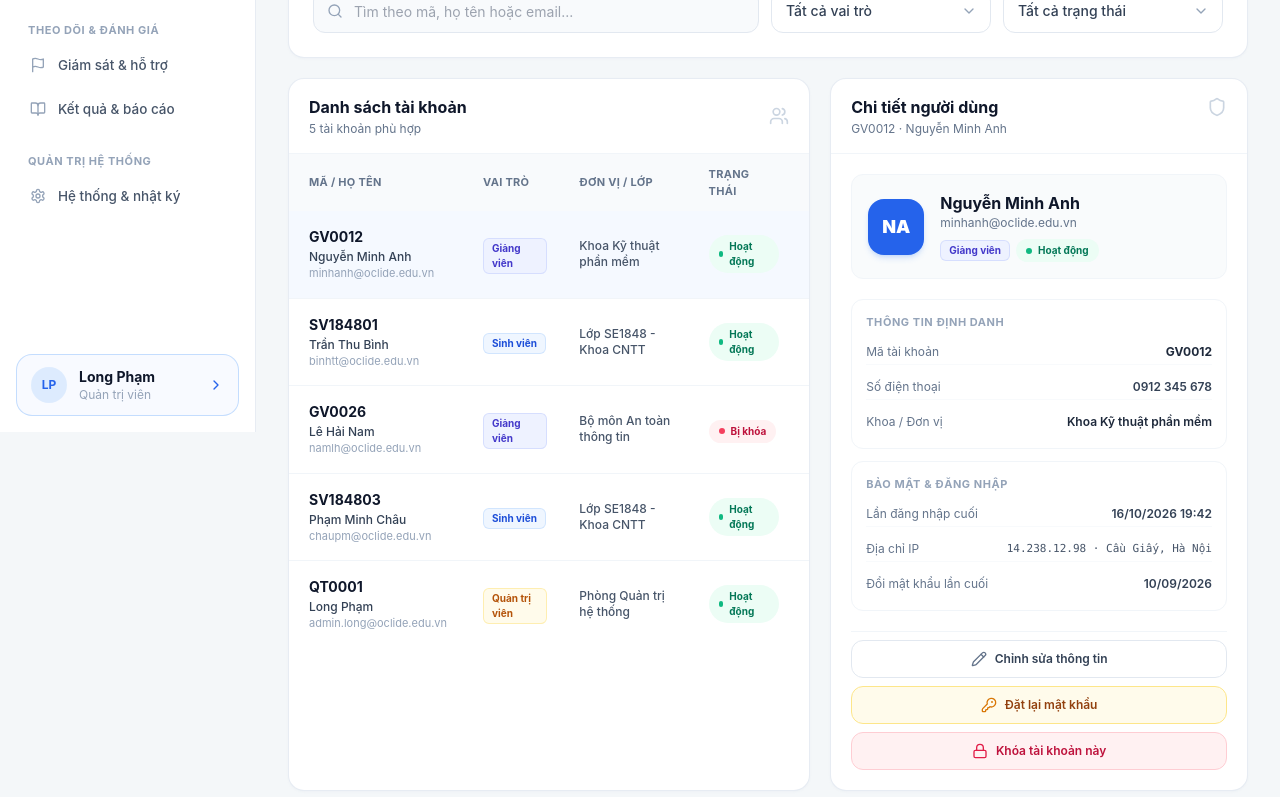
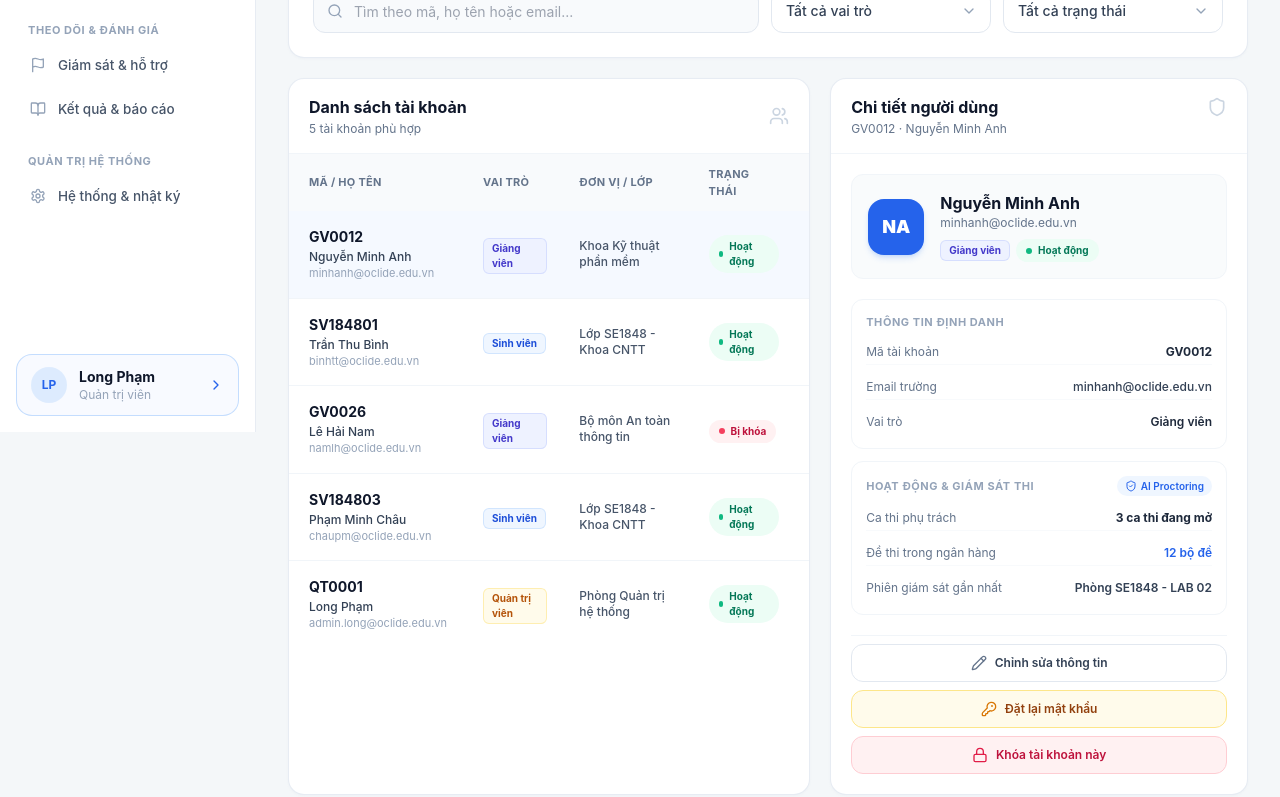
Before and after one commit to levanan-1911/oculide-v1, a Next.js app in the folder frontend/: page /user-manager in a window 1280 px wide. Shown: the part 368-1165 px from the top of the page. Built offline with nearby package versions, Linux system fonts and the light colour scheme.

Commit message:
feat(user-manager): update create form and proctoring detail metrics

```diff
--- a/frontend/src/app/user-manager/page.tsx
+++ b/frontend/src/app/user-manager/page.tsx
@@ -440,9 +440,7 @@ export default function UserManagerPage() {
     const userCode = String(formData.get('userCode') ?? '').trim().toUpperCase();
     const fullName = String(formData.get('fullName') ?? '').trim();
     const email = String(formData.get('email') ?? '').trim();
-    const phone = String(formData.get('phone') ?? '').trim();
     const role = String(formData.get('role') ?? 'student') as UserRole;
-    const department = String(formData.get('department') ?? '').trim();
     const status = String(formData.get('status') ?? 'active') as UserStatus;
 
     if (!userCode || !fullName || !email) {
@@ -460,10 +458,10 @@ export default function UserManagerPage() {
       userCode,
       fullName,
       email,
-      phone: phone || 'Chưa cập nhật',
+      phone: 'Chưa cập nhật',
       role,
       status,
-      department: department || (role === 'instructor' ? 'Khoa CNTT' : 'Lớp mới'),
+      department: role === 'instructor' ? 'Khoa CNTT' : 'Chưa phân lớp',
       lastLogin: 'Chưa đăng nhập',
       lastLoginIp: 'Chưa ghi nhận',
       lastPasswordChange: 'Hôm nay',
@@ -485,9 +483,7 @@ export default function UserManagerPage() {
     const userCode = String(formData.get('userCode') ?? '').trim().toUpperCase();
     const fullName = String(formData.get('fullName') ?? '').trim();
     const email = String(formData.get('email') ?? '').trim();
-    const phone = String(formData.get('phone') ?? '').trim();
     const role = String(formData.get('role') ?? 'student') as UserRole;
-    const department = String(formData.get('department') ?? '').trim();
     const status = String(formData.get('status') ?? 'active') as UserStatus;
 
     if (!userCode || !fullName || !email) {
@@ -508,9 +504,7 @@ export default function UserManagerPage() {
       userCode,
       fullName,
       email,
-      phone: phone || editingUser.phone,
       role,
-      department: department || editingUser.department,
       status,
     };
 
@@ -880,31 +874,81 @@ export default function UserManagerPage() {
                           <span className="font-bold text-slate-800">{selectedUser.userCode}</span>
                         </div>
                         <div className="flex justify-between py-1 border-b border-slate-50">
-                          <span className="text-slate-500">Số điện thoại</span>
-                          <span className="font-semibold text-slate-700">{selectedUser.phone || 'Chưa có'}</span>
+                          <span className="text-slate-500">Email trường</span>
+                          <span className="font-medium text-slate-700">{selectedUser.email}</span>
                         </div>
                         <div className="flex justify-between py-1">
-                          <span className="text-slate-500">Khoa / Đơn vị</span>
-                          <span className="font-semibold text-slate-800 text-right">{selectedUser.department}</span>
+                          <span className="text-slate-500">Vai trò</span>
+                          <span className="font-semibold text-slate-800">
+                            {selectedUser.role === 'instructor'
+                              ? 'Giảng viên'
+                              : selectedUser.role === 'admin'
+                              ? 'Quản trị viên'
+                              : 'Sinh viên'}
+                          </span>
                         </div>
                       </div>
 
                       <div className="rounded-xl border border-slate-100 bg-white p-3.5 space-y-2.5">
-                        <p className="text-[11px] font-bold uppercase tracking-wider text-slate-400">
-                          Bảo mật &amp; Đăng nhập
-                        </p>
-                        <div className="flex justify-between py-1 border-b border-slate-50">
-                          <span className="text-slate-500">Lần đăng nhập cuối</span>
-                          <span className="font-semibold text-slate-700">{selectedUser.lastLogin}</span>
+                        <div className="flex items-center justify-between">
+                          <p className="text-[11px] font-bold uppercase tracking-wider text-slate-400">
+                            Hoạt động &amp; Giám sát thi
+                          </p>
+                          <span className="inline-flex items-center gap-1 text-[10px] font-semibold text-blue-600 bg-blue-50 px-2 py-0.5 rounded-full">
+                            <ShieldCheck className="h-3 w-3" />
+                            <span>AI Proctoring</span>
+                          </span>
                         </div>
-                        <div className="flex justify-between py-1 border-b border-slate-50">
-                          <span className="text-slate-500">Địa chỉ IP</span>
-                          <span className="font-mono text-[11px] text-slate-600">{selectedUser.lastLoginIp || 'N/A'}</span>
-                        </div>
-                        <div className="flex justify-between py-1">
-                          <span className="text-slate-500">Đổi mật khẩu lần cuối</span>
-                          <span className="font-semibold text-slate-700">{selectedUser.lastPasswordChange || 'Chưa ghi nhận'}</span>
-                        </div>
+
+                        {selectedUser.role === 'student' ? (
+                          <>
+                            <div className="flex justify-between py-1 border-b border-slate-50">
+                              <span className="text-slate-500">Số bài thi tham gia</span>
+                              <span className="font-bold text-slate-800">4 / 5 ca thi</span>
+                            </div>
+                            <div className="flex justify-between py-1 border-b border-slate-50">
+                              <span className="text-slate-500">Chỉ số liêm chính AI</span>
+                              <span className="font-semibold text-emerald-600 inline-flex items-center gap-1">
+                                <CheckCircle2 className="h-3.5 w-3.5 text-emerald-500" />
+                                100% (An toàn)
+                              </span>
+                            </div>
+                            <div className="flex justify-between py-1">
+                              <span className="text-slate-500">Trạng thái thiết bị</span>
+                              <span className="font-semibold text-slate-700">Camera &amp; Mic sẵn sàng</span>
+                            </div>
+                          </>
+                        ) : selectedUser.role === 'instructor' ? (
+                          <>
+                            <div className="flex justify-between py-1 border-b border-slate-50">
+                              <span className="text-slate-500">Ca thi phụ trách</span>
+                              <span className="font-bold text-slate-800">3 ca thi đang mở</span>
+                            </div>
+                            <div className="flex justify-between py-1 border-b border-slate-50">
+                              <span className="text-slate-500">Đề thi trong ngân hàng</span>
+                              <span className="font-semibold text-blue-600">12 bộ đề</span>
+                            </div>
+                            <div className="flex justify-between py-1">
+                              <span className="text-slate-500">Phiên giám sát gần nhất</span>
+                              <span className="font-semibold text-slate-700">Phòng SE1848 - LAB 02</span>
+                            </div>
+                          </>
+                        ) : (
+                          <>
+                            <div className="flex justify-between py-1 border-b border-slate-50">
+                              <span className="text-slate-500">Phạm vi giám sát</span>
+                              <span className="font-bold text-slate-800">Toàn bộ hệ thống</span>
+                            </div>
+                            <div className="flex justify-between py-1 border-b border-slate-50">
+                              <span className="text-slate-500">Quyền hạn khảo thí</span>
+                              <span className="font-semibold text-indigo-600">Quản trị đề &amp; Phân quyền</span>
+                            </div>
+                            <div className="flex justify-between py-1">
+                              <span className="text-slate-500">Trạng thái điều phối</span>
+                              <span className="font-semibold text-emerald-600">Sẵn sàng vận hành</span>
+                            </div>
+                          </>
+                        )}
                       </div>
                     </div>
 
@@ -1047,26 +1091,6 @@ export default function UserManagerPage() {
                     type="email"
                     required
                     placeholder="VD: an.nv@oclide.edu.vn"
-                    className="mt-1.5 h-10 w-full rounded-xl border border-slate-200 bg-white px-3 text-xs outline-none transition focus:border-blue-500 focus:ring-2 focus:ring-blue-100"
-                  />
-                </label>
-
-                <label className="block text-xs font-semibold text-slate-700">
-                  Số điện thoại
-                  <input
-                    name="phone"
-                    placeholder="VD: 0912 345 678"
-                    className="mt-1.5 h-10 w-full rounded-xl border border-slate-200 bg-white px-3 text-xs outline-none transition focus:border-blue-500 focus:ring-2 focus:ring-blue-100"
-                  />
-                </label>
-              </div>
-
-              <div className="grid gap-3 sm:grid-cols-2">
-                <label className="block text-xs font-semibold text-slate-700">
-                  Khoa / Lớp phụ trách
-                  <input
-                    name="department"
-                    placeholder="VD: Khoa Kỹ thuật phần mềm"
                     className="mt-1.5 h-10 w-full rounded-xl border border-slate-200 bg-white px-3 text-xs outline-none transition focus:border-blue-500 focus:ring-2 focus:ring-blue-100"
                   />
                 </label>
@@ -1403,26 +1427,6 @@ export default function UserManagerPage() {
                 </label>
 
                 <label className="block text-xs font-semibold text-slate-700">
-                  Số điện thoại
-                  <input
-                    name="phone"
-                    defaultValue={editingUser.phone}
-                    className="mt-1.5 h-10 w-full rounded-xl border border-slate-200 bg-white px-3 text-xs outline-none focus:border-blue-500 focus:ring-2 focus:ring-blue-100"
-                  />
-                </label>
-              </div>
-
-              <div className="grid gap-3 sm:grid-cols-2">
-                <label className="block text-xs font-semibold text-slate-700">
-                  Khoa / Lớp phụ trách
-                  <input
-                    name="department"
-                    defaultValue={editingUser.department}
-                    className="mt-1.5 h-10 w-full rounded-xl border border-slate-200 bg-white px-3 text-xs outline-none focus:border-blue-500 focus:ring-2 focus:ring-blue-100"
-                  />
-                </label>
-
-                <label className="block text-xs font-semibold text-slate-700">
                   Trạng thái
                   <select
                     name="status"
```
Also changed, not shown: 1 other file (tests, documents, lock files or other folders).
